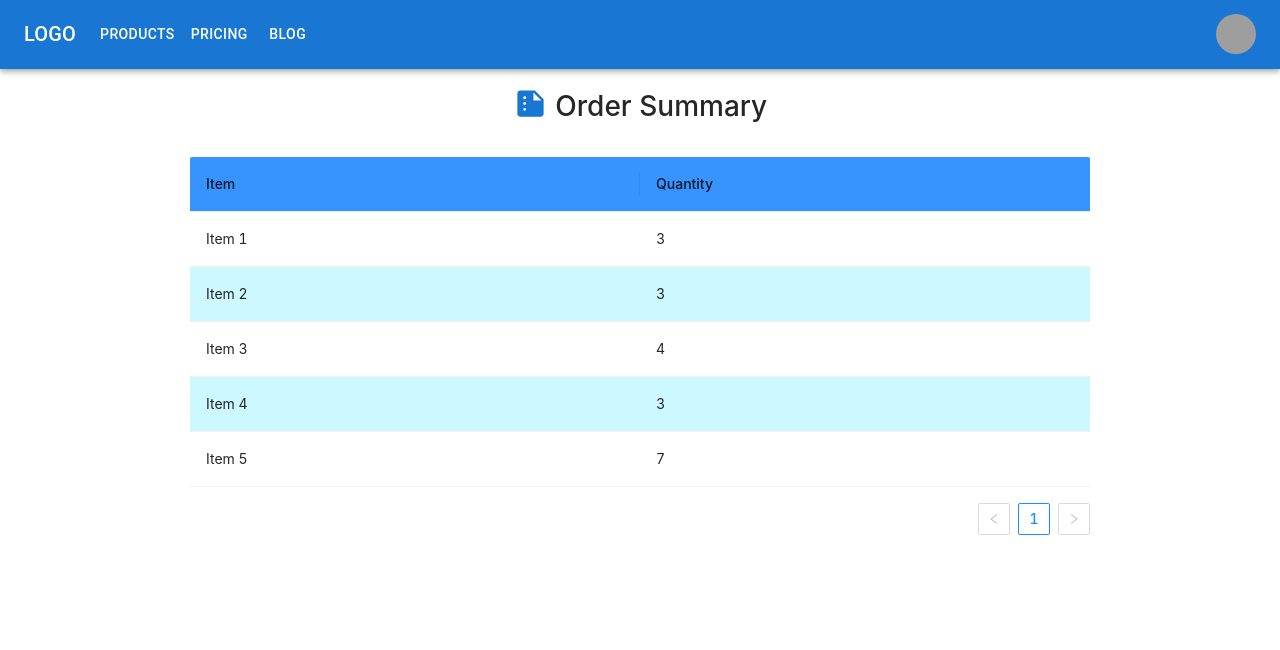
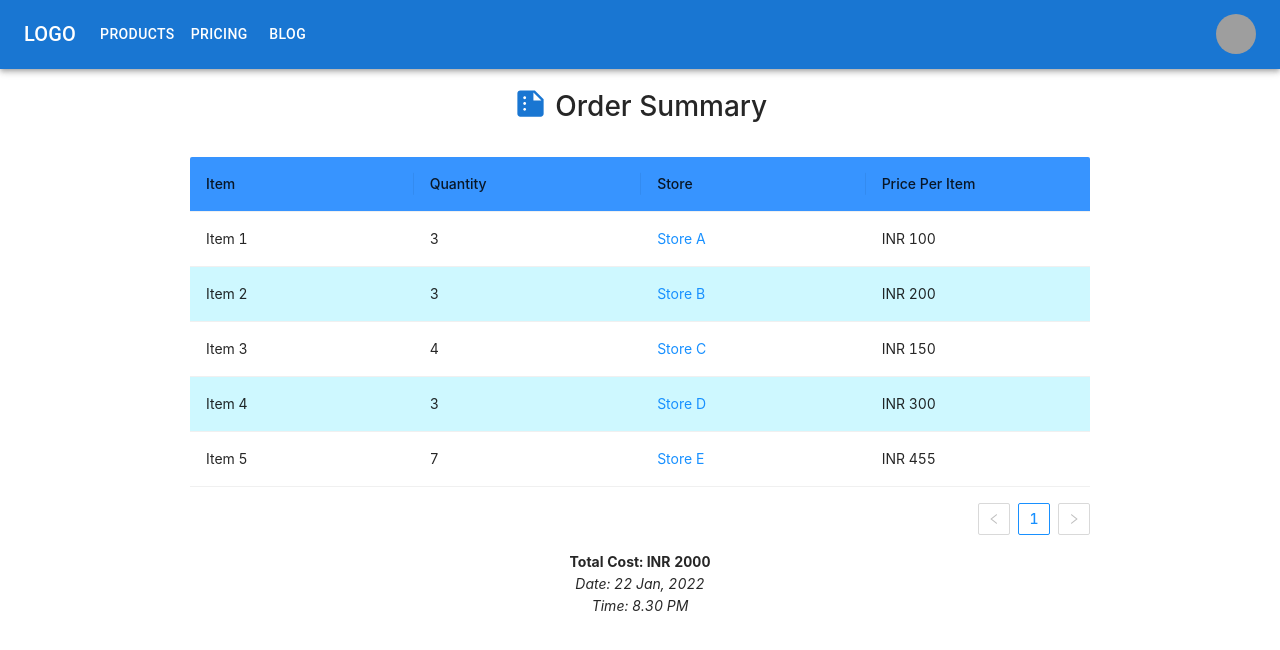
Before and after one commit to RPOpenSoft2022/Frontend-App, a React (Create React App) app: page /Orders/1 in a window 1280 px wide. Shown: the top 650 px of the page. Built offline with nearby package versions, Linux system fonts and the light colour scheme; grey boxes are pictures that could not be loaded.

Commit message:
Modified Stores, Orders and Order components

```diff
--- a/src/components/Order/Order.js
+++ b/src/components/Order/Order.js
@@ -14,26 +14,51 @@ const Order = () => {
         {
             "name": "Item 1",
             "quantity": "3",
+            "store": {
+                "name": "Store A",
+                "store_id": 1
+            },
+            "price": "INR 100",
             "id": 1
         },
         {
             "name": "Item 2",
             "quantity": "3",
+            "store": {
+                "name": "Store B",
+                "store_id": 2
+            },
+            "price": "INR 200",
             "id": 2
         },
         {
             "name": "Item 3",
             "quantity": "4",
+            "store": {
+                "name": "Store C",
+                "store_id": 3
+            },
+            "price": "INR 150",
             "id": 3
         },
         {
             "name": "Item 4",
             "quantity": "3",
+            "store": {
+                "name": "Store D",
+                "store_id": 4
+            },
+            "price": "INR 300",
             "id": 4
         },
         {
             "name": "Item 5",
             "quantity": "7",
+            "store": {
+                "name": "Store E",
+                "store_id": 5
+            },
+            "price": "INR 455",
             "id": 5
         },
     ]
@@ -51,6 +76,19 @@ const Order = () => {
             key: 'quantity',
             width: 250
         },
+        {
+            title: 'Store',
+            dataIndex: 'store',
+            key: 'store',
+            width: 250,
+            render: (text) => <a href={`../Stores/${text.store_id}`}>{text.name}</a>,
+        },
+        {
+            title: 'Price Per Item',
+            dataIndex: 'price',
+            key: 'price',
+            width: 250
+        },
     ];
 
     return (
@@ -59,6 +97,11 @@ const Order = () => {
                 <h1 className="order_header"><SummarizeIcon color="primary" style={{fontSize:"35px", marginBottom:"-5px"}}/> Order Summary</h1>
                 <div className="order_table">
                     <Table dataSource={dataSource} columns={columns} style={{ minWidth: "280px", overflowX: "auto" }}/>
+                <div>
+                    <div><b>Total Cost: INR 2000</b></div>
+                    <div><i>Date: 22 Jan, 2022</i></div>
+                    <div><i>Time: 8.30 PM</i></div>
+                </div>
                 </div>
             </div>
         </>
--- a/src/components/Orders/Orders.js
+++ b/src/components/Orders/Orders.js
@@ -53,91 +53,151 @@ export default function BasicTabs() {
     const dataSource = [
         {
             "date": "21 Jan, 2022",
-        "store": "Store A",
+            "store": {
+                "name": "Store A",
+                "store_id": 1
+            },
             "time": "8:30 PM",
+            "cost": "50",
             "id": 1
         },
         {
             "date": "22 Jan, 2022",
-        "store": "Store B",
+            "store": {
+                "name": "Store B",
+                "store_id": 2
+            },
             "time": "8:31 PM",
+            "cost": "150",
             "id": 2
         },
         {
             "date": "23 Jan, 2022",
-        "store": "Store C",
+            "store": {
+                "name": "Store C",
+                "store_id": 3
+            },
             "time": "8:32 PM",
+            "cost": "250",
             "id": 3
         },
         {
             "date": "24 Jan, 2022",
-        "store": "Store D",
+            "store": {
+                "name": "Store D",
+                "store_id": 4
+            },
             "time": "8:33 PM",
+            "cost": "650",
             "id": 4
         },
         {
             "date": "25 Jan, 2022",
-        "store": "Store E",
+            "store": {
+                "name": "Store E",
+                "store_id": 5
+            },
             "time": "8:34 PM",
+            "cost": "520",
             "id": 5
         },
         {
             "date": "21 Jan, 2022",
-        "store": "Store A",
+            "store": {
+                "name": "Store F",
+                "store_id": 6
+            },
             "time": "8:30 PM",
+            "cost": "510",
             "id": 1
         },
         {
             "date": "22 Jan, 2022",
-        "store": "Store B",
+            "store": {
+                "name": "Store G",
+                "store_id": 7
+            },
             "time": "8:31 PM",
+            "cost": "344",
             "id": 2
         },
         {
             "date": "23 Jan, 2022",
-        "store": "Store C",
+            "store": {
+                "name": "Store H",
+                "store_id": 8
+            },
             "time": "8:32 PM",
+            "cost": "567",
             "id": 3
         },
         {
             "date": "24 Jan, 2022",
-        "store": "Store D",
+            "store": {
+                "name": "Store I",
+                "store_id": 9
+            },
             "time": "8:33 PM",
+            "cost": "990",
             "id": 4
         },
         {
             "date": "25 Jan, 2022",
-        "store": "Store E",
+            "store": {
+                "name": "Store J",
+                "store_id": 10
+            },
             "time": "8:34 PM",
+            "cost": "510",
             "id": 5
-    },{
+        }, {
             "date": "21 Jan, 2022",
-        "store": "Store A",
+            "store": {
+                "name": "Store K",
+                "store_id": 11
+            },
             "time": "8:30 PM",
+            "cost": "250",
             "id": 1
         },
         {
             "date": "22 Jan, 2022",
-        "store": "Store B",
+            "store": {
+                "name": "Store L",
+                "store_id": 12
+            },
             "time": "8:31 PM",
+            "cost": "50",
             "id": 2
         },
         {
             "date": "23 Jan, 2022",
-        "store": "Store C",
+            "store": {
+                "name": "Store M",
+                "store_id": 13
+            },
             "time": "8:32 PM",
+            "cost": "500",
             "id": 3
         },
         {
             "date": "24 Jan, 2022",
-        "store": "Store D",
+            "store": {
+                "name": "Store N",
+                "store_id": 14
+            },
             "time": "8:33 PM",
+            "cost": "539",
             "id": 4
         },
         {
             "date": "25 Jan, 2022",
-        "store": "Store E",
+            "store": {
+                "name": "Store O",
+                "store_id": 15
+            },
             "time": "8:34 PM",
+            "cost": "233",
             "id": 5
         },
     ]
@@ -145,68 +205,112 @@ export default function BasicTabs() {
     const dataSource1 = [
         {
             "date": "29 Jan, 2022",
-            "store": "Store A",
+            "store": {
+                "name": "Store P",
+                "store_id": 16
+            },
             "time": "8:30 PM",
+            "cost": "110",
             "id": 1
         },
         {
             "date": "30 Jan, 2022",
-            "store": "Store B",
+            "store": {
+                "name": "Store Q",
+                "store_id": 17
+            },
             "time": "8:31 PM",
+            "cost": "570",
             "id": 2
         },
         {
             "date": "31 Jan, 2022",
-            "store": "Store C",
+            "store": {
+                "name": "Store R",
+                "store_id": 18
+            },
             "time": "8:32 PM",
+            "cost": "670",
             "id": 3
         },
         {
             "date": "01 Feb, 2022",
-            "store": "Store D",
+            "store": {
+                "name": "Store S",
+                "store_id": 19
+            },
             "time": "8:33 PM",
+            "cost": "765",
             "id": 4
         },
         {
             "date": "02 Feb, 2022",
-            "store": "Store E",
+            "store": {
+                "name": "Store T",
+                "store_id": 20
+            },
             "time": "8:34 PM",
+            "cost": "874",
             "id": 5
         },
         {
             "date": "03 Feb, 2022",
-            "store": "Store A",
+            "store": {
+                "name": "Store U",
+                "store_id": 21
+            },
             "time": "8:30 PM",
+            "cost": "540",
             "id": 1
         },
         {
             "date": "04 Feb, 2022",
-            "store": "Store B",
+            "store": {
+                "name": "Store V",
+                "store_id": 22
+            },
             "time": "8:31 PM",
+            "cost": "210",
             "id": 2
         },
         {
             "date": "05 Feb, 2022",
-            "store": "Store C",
+            "store": {
+                "name": "Store W",
+                "store_id": 23
+            },
             "time": "8:32 PM",
+            "cost": "220",
             "id": 3
         },
         {
             "date": "06 Feb, 2022",
-            "store": "Store D",
+            "store": {
+                "name": "Store X",
+                "store_id": 24
+            },
             "time": "8:33 PM",
+            "cost": "530",
             "id": 4
         },
         {
             "date": "07 Feb, 2022",
-            "store": "Store E",
+            "store": {
+                "name": "Store Y",
+                "store_id": 25
+            },
             "time": "8:34 PM",
+            "cost": "770",
             "id": 5
-        },{
+        }, {
             "date": "08 Feb, 2022",
-            "store": "Store A",
+            "store": {
+                "name": "Store Z",
+                "store_id": 26
+            },
             "time": "8:30 PM",
-            "id": 1
+            "cost": "760",
+            "id": 6
         }
     ]
 
@@ -224,17 +328,18 @@ export default function BasicTabs() {
             width: 250
         },
         {
-          title: 'Store',
-          dataIndex: 'store',
-          key: 'store',
-          width: 250
+            title: 'Cost',
+            dataIndex: 'cost',
+            key: 'cost',
+            width: 250,
+            render: (text) => `INR ${text}`
         },
         {
             title: 'Action',
             dataIndex: 'id',
             key: 'id',
             width: 250,
-            render: (text) => <a href={`Orders/${text}`}>view</a>,
+            render: (text) => <a href={`../Orders/${text}`}>view</a>,
         },
     ];
 
@@ -250,10 +355,10 @@ export default function BasicTabs() {
                     </Tabs>
                 </Box>
                 <TabPanel value={value} index={0} className="orders_box">
-                <Table  dataSource={dataSource} columns={columns}  style={{minWidth:"280px"}}/>
+                    <Table dataSource={dataSource} columns={columns} style={{ minWidth: "280px" }} />
                 </TabPanel>
                 <TabPanel value={value} index={1} className="orders_box">
-                <Table  dataSource={dataSource1} columns={columns} style={{minWidth:"280px"}} />
+                    <Table dataSource={dataSource1} columns={columns} style={{ minWidth: "280px" }} />
                 </TabPanel>
             </Box>
         </div>
--- a/src/components/Stores/Stores.css
+++ b/src/components/Stores/Stores.css
@@ -15,3 +15,9 @@
     text-decoration: none;
     min-width: 280px;
 }
+
+.stores_header{
+    width: 100%;
+    text-align: center;
+    padding: 15px;
+}
--- a/src/components/Stores/Stores.js
+++ b/src/components/Stores/Stores.js
@@ -66,6 +66,7 @@ const Stores = () => {
     return (
         <>
             <div className="stores_container">
+            <h1 className="stores_header">Stores</h1>
                 {stores_list.length !== null && stores_list.map((item) =>
                     <Link to={`./${item.id}`} key={item.id} class="stores_item">
                         <Card sx={{ maxWidth: 345 }}>
```
Lines whose indentation alone changed are shown as unchanged.
